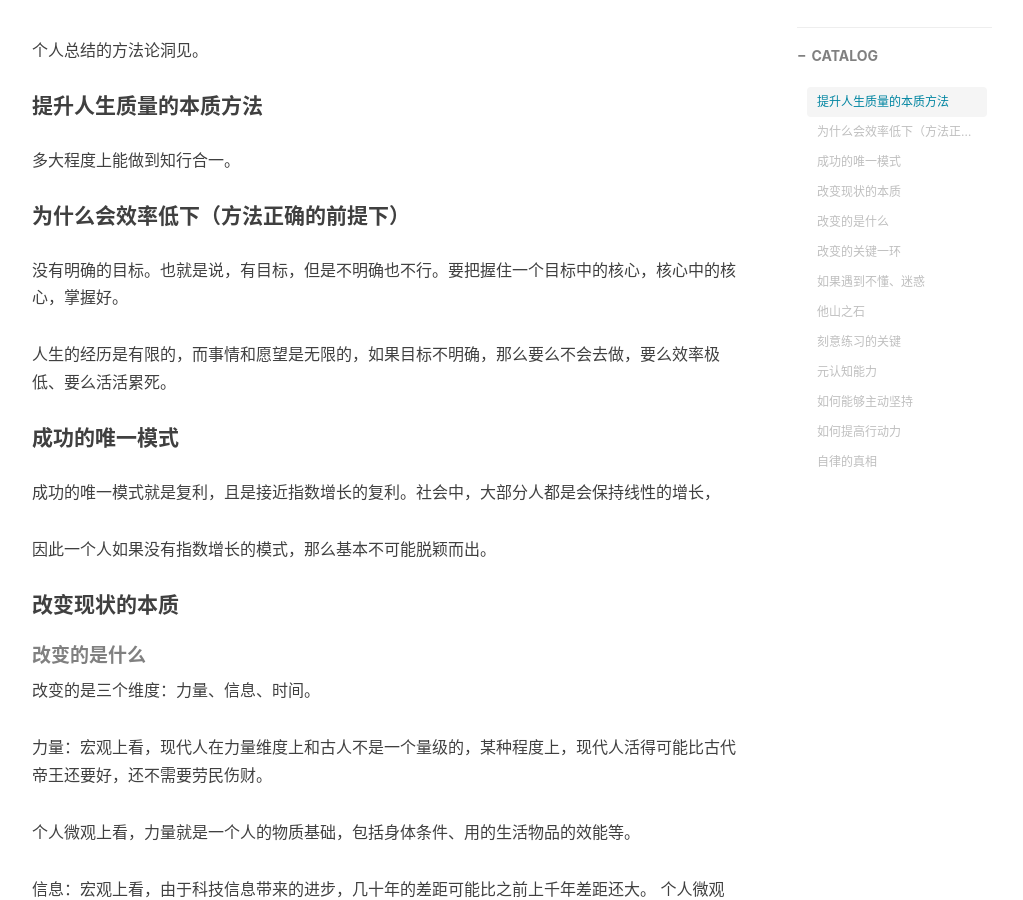
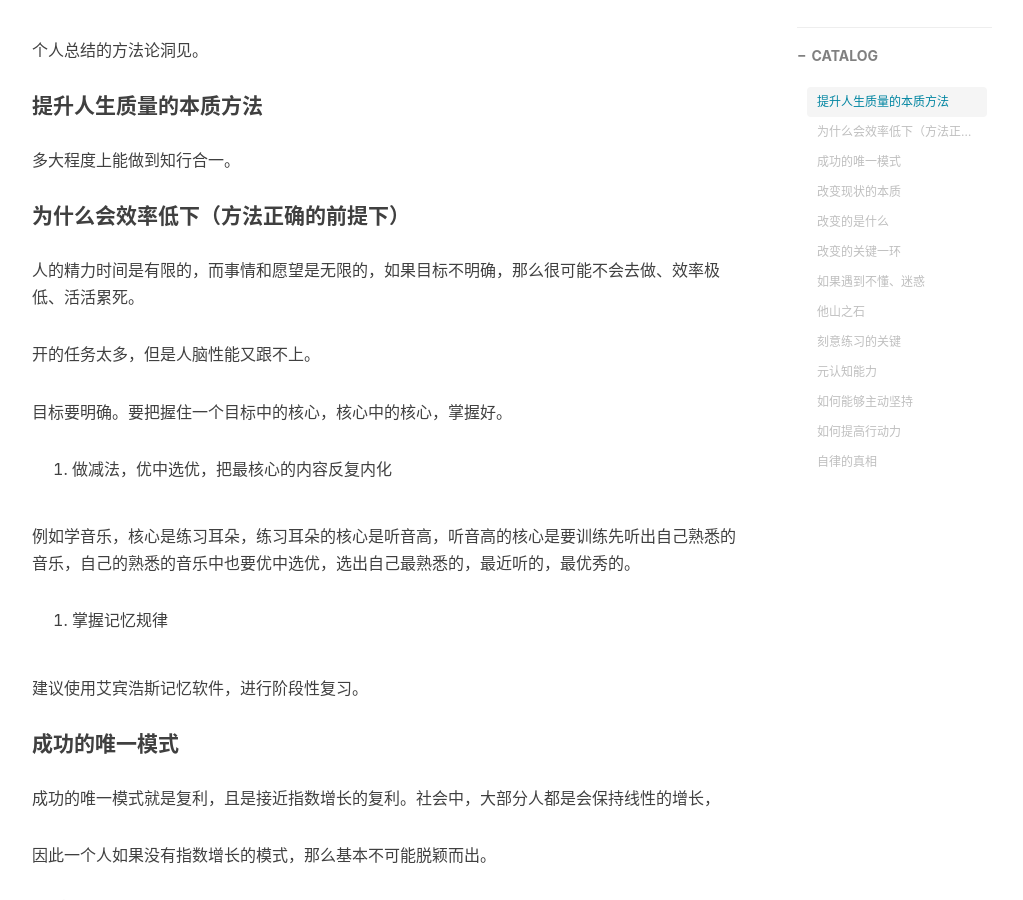
Before and after one commit to jingminglake/jingminglake.github.io, a Jekyll site: the page built from _posts/心路历程/2021-01-27-方法论洞见.md, in a window 1280 px wide and 900 px high, scrolled down 536 px. Shown: the whole window, without its empty margins (233-1256 px from the left). Built offline with Jekyll 4.4.1, drawn with Linux system fonts in a browser that asks for light colours; nearby versions of some CDN libraries; comment, search, counter and statistics services are not loaded.

Commit message:
Update 2021-01-27-方法论洞见.md

```diff
--- a/_posts/心路历程/2021-01-27-方法论洞见.md
+++ b/_posts/心路历程/2021-01-27-方法论洞见.md
@@ -17,9 +17,19 @@ tags: 洞见
 
 #### 为什么会效率低下（方法正确的前提下）
 
-没有明确的目标。也就是说，有目标，但是不明确也不行。要把握住一个目标中的核心，核心中的核心，掌握好。
+人的精力时间是有限的，而事情和愿望是无限的，如果目标不明确，那么很可能不会去做、效率极低、活活累死。
 
-人生的经历是有限的，而事情和愿望是无限的，如果目标不明确，那么要么不会去做，要么效率极低、要么活活累死。
+开的任务太多，但是人脑性能又跟不上。
+
+目标要明确。要把握住一个目标中的核心，核心中的核心，掌握好。
+
+1. 做减法，优中选优，把最核心的内容反复内化
+
+例如学音乐，核心是练习耳朵，练习耳朵的核心是听音高，听音高的核心是要训练先听出自己熟悉的音乐，自己的熟悉的音乐中也要优中选优，选出自己最熟悉的，最近听的，最优秀的。
+
+2. 掌握记忆规律
+
+建议使用艾宾浩斯记忆软件，进行阶段性复习。
 
 #### 成功的唯一模式
 
```
